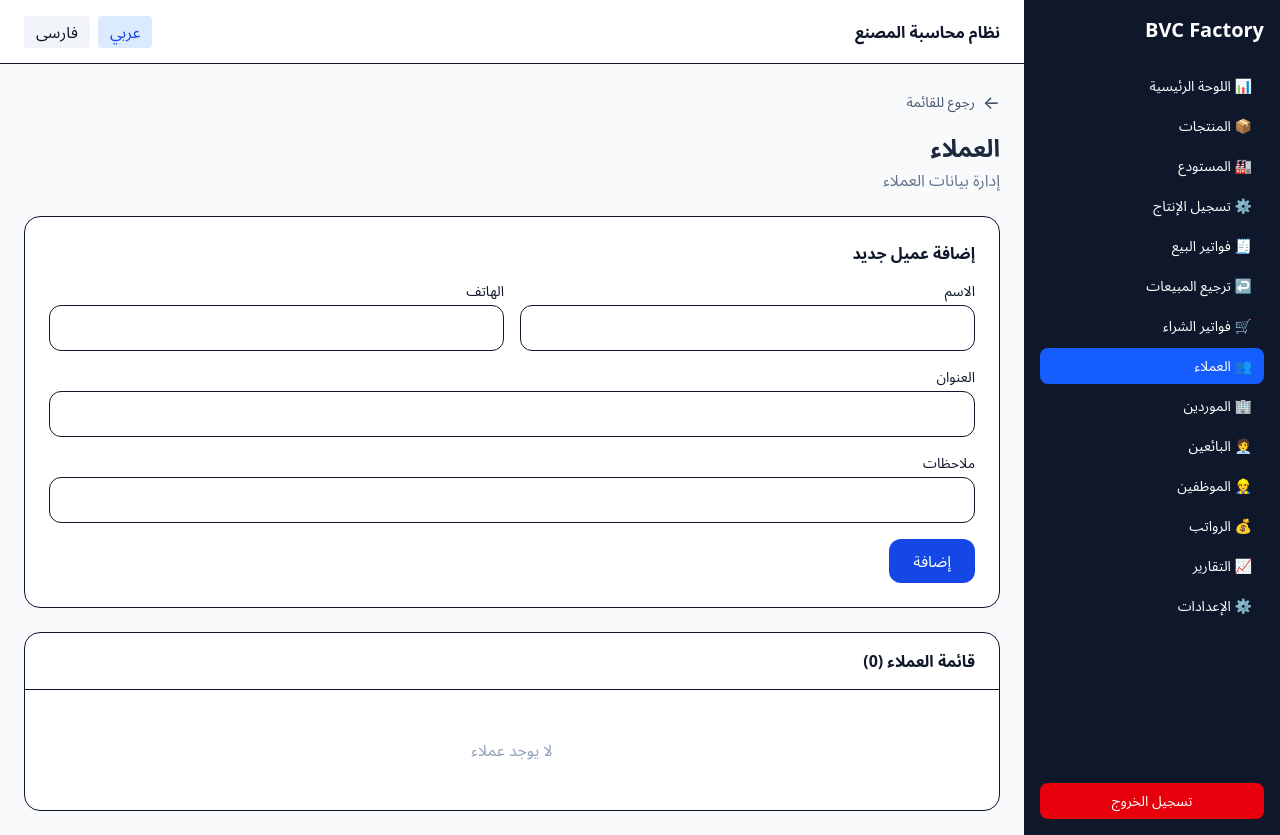
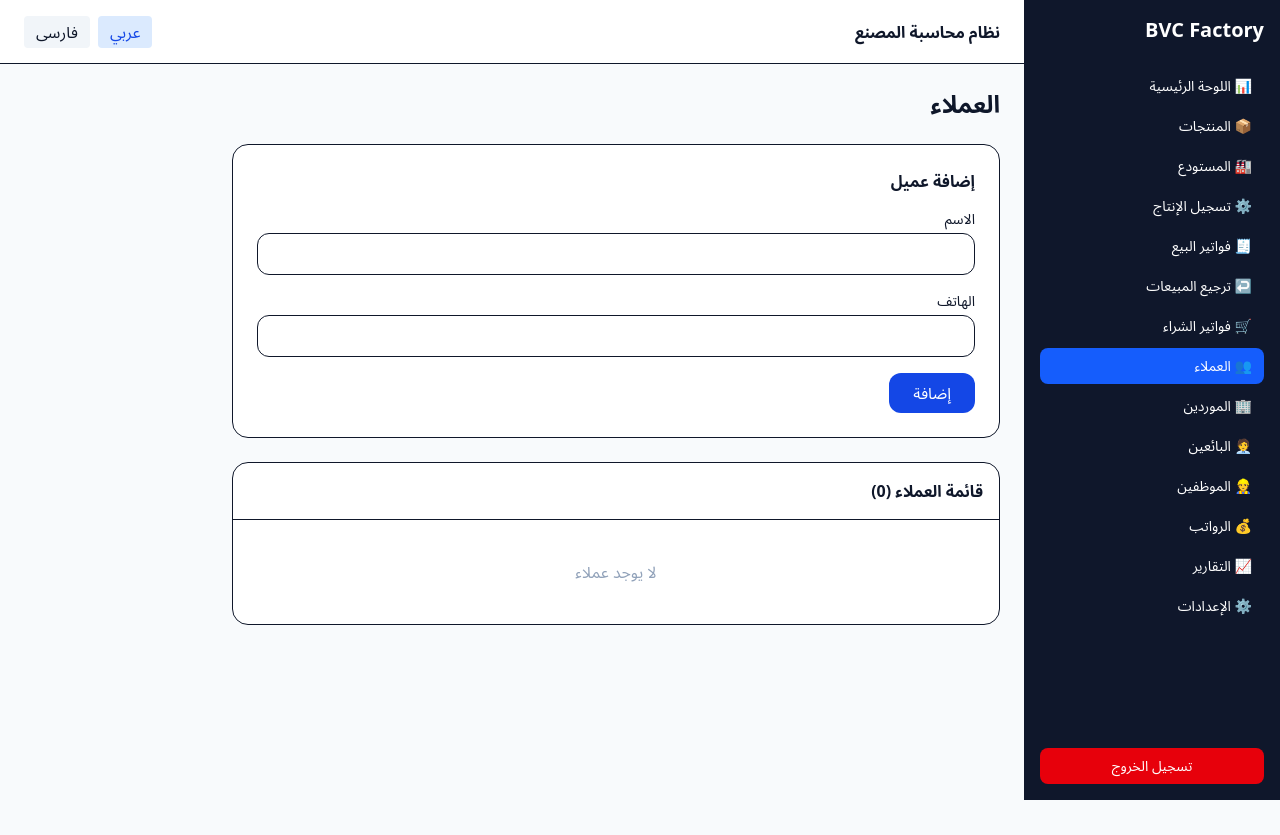
Before and after one commit to YNB1996/PVC-ACCOUNTING, a Next.js app: page /customers in a window 1280 px wide. After the commit the page ends 800 px from the top, so only its background shows below. Built offline with nearby package versions, Linux system fonts and the light colour scheme; sample sign-in values are in the browser's storage.

Commit message:
Add files via upload

```diff
--- a/src/app/(dashboard)/customers/page.tsx
+++ b/src/app/(dashboard)/customers/page.tsx
@@ -1,119 +1,61 @@
 "use client";
 
 import { useEffect, useState } from "react";
-import BackButton from "@/components/BackButton";
-
-interface Customer {
-  id: string;
-  name: string;
-  phone: string;
-  address: string;
-  notes: string;
-}
 
 export default function CustomersPage() {
-  const [customers, setCustomers] = useState<Customer[]>([]);
+  const [lang, setLang] = useState<"ar" | "fa">("ar");
+  const [customers, setCustomers] = useState<any[]>([]);
   const [name, setName] = useState("");
   const [phone, setPhone] = useState("");
-  const [address, setAddress] = useState("");
-  const [notes, setNotes] = useState("");
-  const [editingId, setEditingId] = useState<string | null>(null);
 
   useEffect(() => {
-    const stored = localStorage.getItem("customers");
-    if (stored) setCustomers(JSON.parse(stored));
+    const s = localStorage.getItem("customers");
+    if (s) setCustomers(JSON.parse(s));
+    const l = localStorage.getItem("lang") as "ar" | "fa" | null;
+    if (l) setLang(l);
   }, []);
 
-  const save = (data: Customer[]) => {
-    setCustomers(data);
-    localStorage.setItem("customers", JSON.stringify(data));
-  };
+  const t = (ar: string, fa: string) => (lang === "ar" ? ar : fa);
 
-  const reset = () => {
-    setName(""); setPhone(""); setAddress(""); setNotes(""); setEditingId(null);
-  };
-
-  const handleSubmit = (e: React.FormEvent) => {
+  const add = (e: React.FormEvent) => {
     e.preventDefault();
     if (!name) return;
-    if (editingId) {
-      save(customers.map(c => c.id === editingId ? { ...c, name, phone, address, notes } : c));
-    } else {
-      save([{ id: Date.now().toString(), name, phone, address, notes }, ...customers]);
-    }
-    reset();
-  };
-
-  const handleEdit = (c: Customer) => {
-    setEditingId(c.id); setName(c.name); setPhone(c.phone); setAddress(c.address); setNotes(c.notes);
-  };
-
-  const handleDelete = (id: string) => {
-    if (confirm("حذف العميل؟")) save(customers.filter(c => c.id !== id));
+    const updated = [{ id: Date.now().toString(), name, phone }, ...customers];
+    setCustomers(updated);
+    localStorage.setItem("customers", JSON.stringify(updated));
+    setName(""); setPhone("");
   };
 
   return (
-    <div className="space-y-6">
-      <BackButton />
-      <div>
-        <h2 className="text-2xl font-bold text-slate-800">العملاء</h2>
-        <p className="text-slate-500 mt-1">إدارة بيانات العملاء</p>
-      </div>
-
-      <div className="bg-white rounded-2xl border p-6">
-        <h3 className="font-semibold mb-4">{editingId ? "تعديل عميل" : "إضافة عميل جديد"}</h3>
-        <form onSubmit={handleSubmit} className="grid grid-cols-1 md:grid-cols-2 gap-4">
+    <div className="max-w-3xl space-y-6">
+      <h2 className="text-2xl font-bold">{t("العملاء", "مشتریان")}</h2>
+      <div className="bg-white p-6 rounded-2xl border">
+        <h3 className="font-semibold mb-4">{t("إضافة عميل", "افزودن مشتری")}</h3>
+        <form onSubmit={add} className="space-y-4">
           <div>
-            <label className="block text-sm font-medium mb-1">الاسم</label>
-            <input value={name} onChange={e => setName(e.target.value)} className="w-full px-4 py-2.5 rounded-xl border" required />
+            <label className="block text-sm mb-1">{t("الاسم", "نام")}</label>
+            <input value={name} onChange={e => setName(e.target.value)} className="w-full border rounded-xl px-4 py-2" required />
           </div>
           <div>
-            <label className="block text-sm font-medium mb-1">الهاتف</label>
-            <input value={phone} onChange={e => setPhone(e.target.value)} className="w-full px-4 py-2.5 rounded-xl border" />
+            <label className="block text-sm mb-1">{t("الهاتف", "تلفن")}</label>
+            <input value={phone} onChange={e => setPhone(e.target.value)} className="w-full border rounded-xl px-4 py-2" />
           </div>
-          <div className="md:col-span-2">
-            <label className="block text-sm font-medium mb-1">العنوان</label>
-            <input value={address} onChange={e => setAddress(e.target.value)} className="w-full px-4 py-2.5 rounded-xl border" />
-          </div>
-          <div className="md:col-span-2">
-            <label className="block text-sm font-medium mb-1">ملاحظات</label>
-            <input value={notes} onChange={e => setNotes(e.target.value)} className="w-full px-4 py-2.5 rounded-xl border" />
-          </div>
-          <div className="md:col-span-2 flex gap-3">
-            <button type="submit" className="bg-blue-700 text-white px-6 py-2.5 rounded-xl">
-              {editingId ? "حفظ" : "إضافة"}
-            </button>
-            {editingId && <button type="button" onClick={reset} className="bg-slate-200 px-6 py-2.5 rounded-xl">إلغاء</button>}
-          </div>
+          <button type="submit" className="bg-blue-700 text-white px-6 py-2 rounded-xl">{t("إضافة", "افزودن")}</button>
         </form>
       </div>
-
-      <div className="bg-white rounded-2xl border overflow-hidden">
-        <div className="px-6 py-4 border-b"><h3 className="font-semibold">قائمة العملاء ({customers.length})</h3></div>
+      <div className="bg-white rounded-2xl border">
+        <div className="p-4 border-b font-semibold">{t("قائمة العملاء", "لیست مشتریان")} ({customers.length})</div>
         {customers.length === 0 ? (
-          <div className="text-center py-12 text-slate-400">لا يوجد عملاء</div>
+          <div className="p-10 text-center text-slate-400">{t("لا يوجد عملاء", "مشتری وجود ندارد")}</div>
         ) : (
-          <table className="w-full text-sm">
-            <thead className="bg-slate-50"><tr>
-              <th className="px-4 py-3 text-right">الاسم</th>
-              <th className="px-4 py-3 text-right">الهاتف</th>
-              <th className="px-4 py-3 text-right">العنوان</th>
-              <th className="px-4 py-3 text-right">إجراءات</th>
-            </tr></thead>
-            <tbody className="divide-y">
-              {customers.map(c => (
-                <tr key={c.id} className="hover:bg-slate-50">
-                  <td className="px-4 py-3 font-medium">{c.name}</td>
-                  <td className="px-4 py-3">{c.phone || "-"}</td>
-                  <td className="px-4 py-3">{c.address || "-"}</td>
-                  <td className="px-4 py-3 flex gap-2">
-                    <button onClick={() => handleEdit(c)} className="text-blue-600 text-xs">تعديل</button>
-                    <button onClick={() => handleDelete(c.id)} className="text-red-600 text-xs">حذف</button>
-                  </td>
-                </tr>
-              ))}
-            </tbody>
-          </table>
+          <div className="divide-y">
+            {customers.map(c => (
+              <div key={c.id} className="p-4 flex justify-between">
+                <span className="font-medium">{c.name}</span>
+                <span className="text-slate-500">{c.phone || "-"}</span>
+              </div>
+            ))}
+          </div>
         )}
       </div>
     </div>
```
